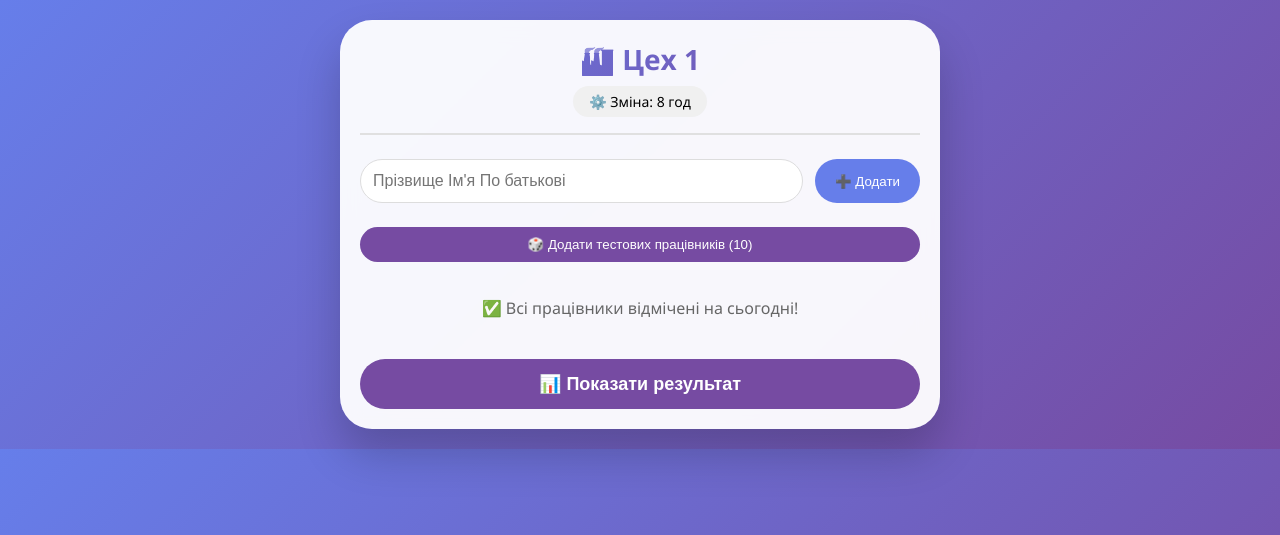
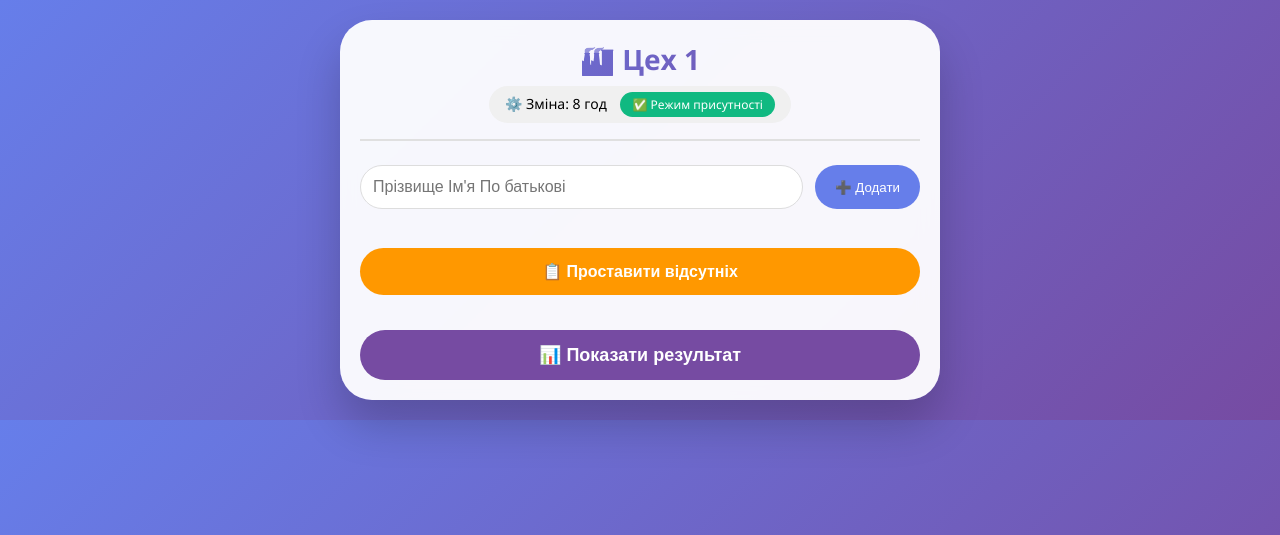
Before and after one commit to tableshift89/telegram_miniapp_workers, a FastAPI app: page /workshop/1 in a window 1280 px wide. Shown: the top 535 px of the page. Run offline with FastAPI, Linux system fonts and the light colour scheme; data comes from the database, SQL or seed files in the repository; data that the repository does not hold is empty; parts of the project's set-up code (start-up, migrations or seed data) failed here and were passed over; some libraries are stand-ins or nearby versions.

Commit message:
Update index.html

```diff
--- a/app/templates/index.html
+++ b/app/templates/index.html
@@ -6,12 +6,43 @@
     <title>Облік цеху</title>
     <link rel="stylesheet" href="/static/style.css">
     <script src="https://telegram.org/js/telegram-web-app.js"></script>
+    <style>
+        .absent-mode-active {
+            background: #ff9800;
+            color: white;
+        }
+        .absent-select {
+            padding: 8px 12px;
+            border-radius: 20px;
+            border: 1px solid #ff9800;
+            background: #fff3e0;
+            font-weight: 500;
+        }
+        .mode-badge {
+            display: inline-block;
+            padding: 4px 12px;
+            border-radius: 20px;
+            font-size: 12px;
+            margin-left: 10px;
+        }
+        .mode-active {
+            background: #ff9800;
+            color: white;
+        }
+        .mode-normal {
+            background: #10b981;
+            color: white;
+        }
+    </style>
 </head>
 <body>
     <div class="container">
         <div class="header">
             <h1>🏭 Цех <span id="workshop-name"></span></h1>
-            <div class="shift-info">⚙️ Зміна: <span id="shift-hours">8</span> год</div>
+            <div class="shift-info">
+                ⚙️ Зміна: <span id="shift-hours">8</span> год
+                <span id="mode-badge" class="mode-badge mode-normal">✅ Режим присутності</span>
+            </div>
         </div>
 
         <div class="add-worker">
@@ -19,17 +50,9 @@
             <button id="add-worker-btn">➕ Додати</button>
         </div>
 
-        <!-- Нова кнопка для додавання тестових працівників -->
-        <button id="add-test-workers-btn" style="width:100%; margin-bottom:15px; background:#764ba2; color:white; border:none; border-radius:28px; padding:10px; cursor:pointer;">🎲 Додати тестових працівників (10)</button>
-
         <div class="workers-list" id="workers-list"></div>
 
-        <div class="other-controls" style="display: none;">
-            <h3>Вибір причини невиходу</h3>
-            <div id="other-buttons"></div>
-            <button id="submit-other">📤 Надіслати</button>
-        </div>
-
+        <button id="absent-mode-btn" style="width:100%; margin:15px 0; background:#ff9800; color:white; border:none; border-radius:28px; padding:14px; font-size:16px; font-weight:bold; cursor:pointer;">📋 Проставити відсутніх</button>
         <button id="show-result">📊 Показати результат</button>
         <div id="result-table" style="display: none;"></div>
     </div>
```
